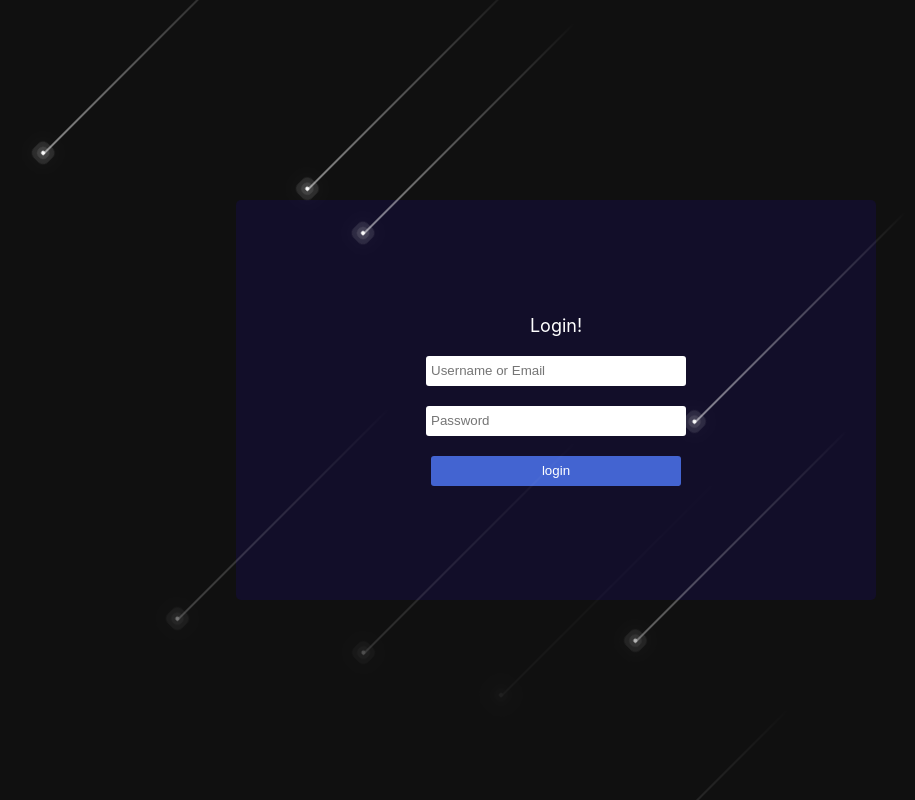
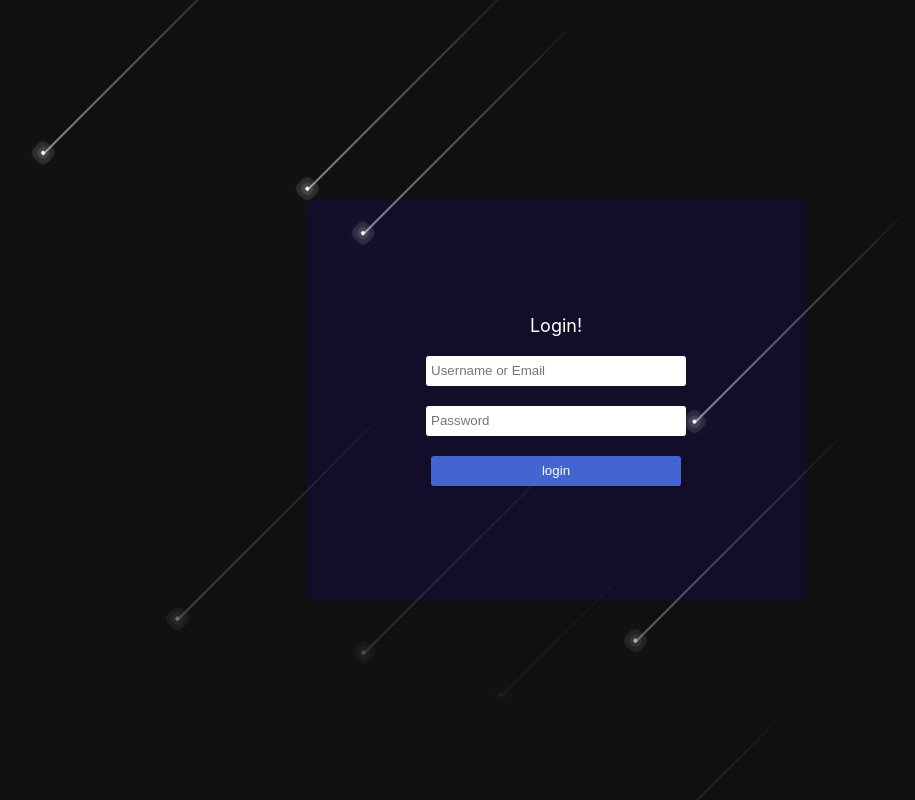
Before and after one commit to mitrabodh/libramate, a React (Create React App) app: page / in a window 1280 px wide. Shown: the whole page, without its empty margins (84-999 px from the left). Built offline with nearby package versions, Linux system fonts and the light colour scheme.

Commit message:
Box sizing rectified

```diff
--- a/src/authentication.module.css
+++ b/src/authentication.module.css
@@ -23,7 +23,8 @@ form {
     display: flex;
     flex-direction: column;
     gap: 20px;
-    width: 50%;
+    width: 500px;
+    max-width: 90%;
     height: 50%;
     justify-content: center;
     align-items: center;
@@ -34,6 +35,7 @@ form {
 
 input {
     width: 250px;
+    max-width: 95%;
     height: 20px;
     outline: none;
     padding: 5px;
@@ -45,6 +47,10 @@ input[type="submit"] {
     height: 30px;
     color: white;
     background-color: rgb(67, 100, 209);
+}
+
+input[type="submit"]:hover {
+    background-color: black;
 }
 
 p {
```
